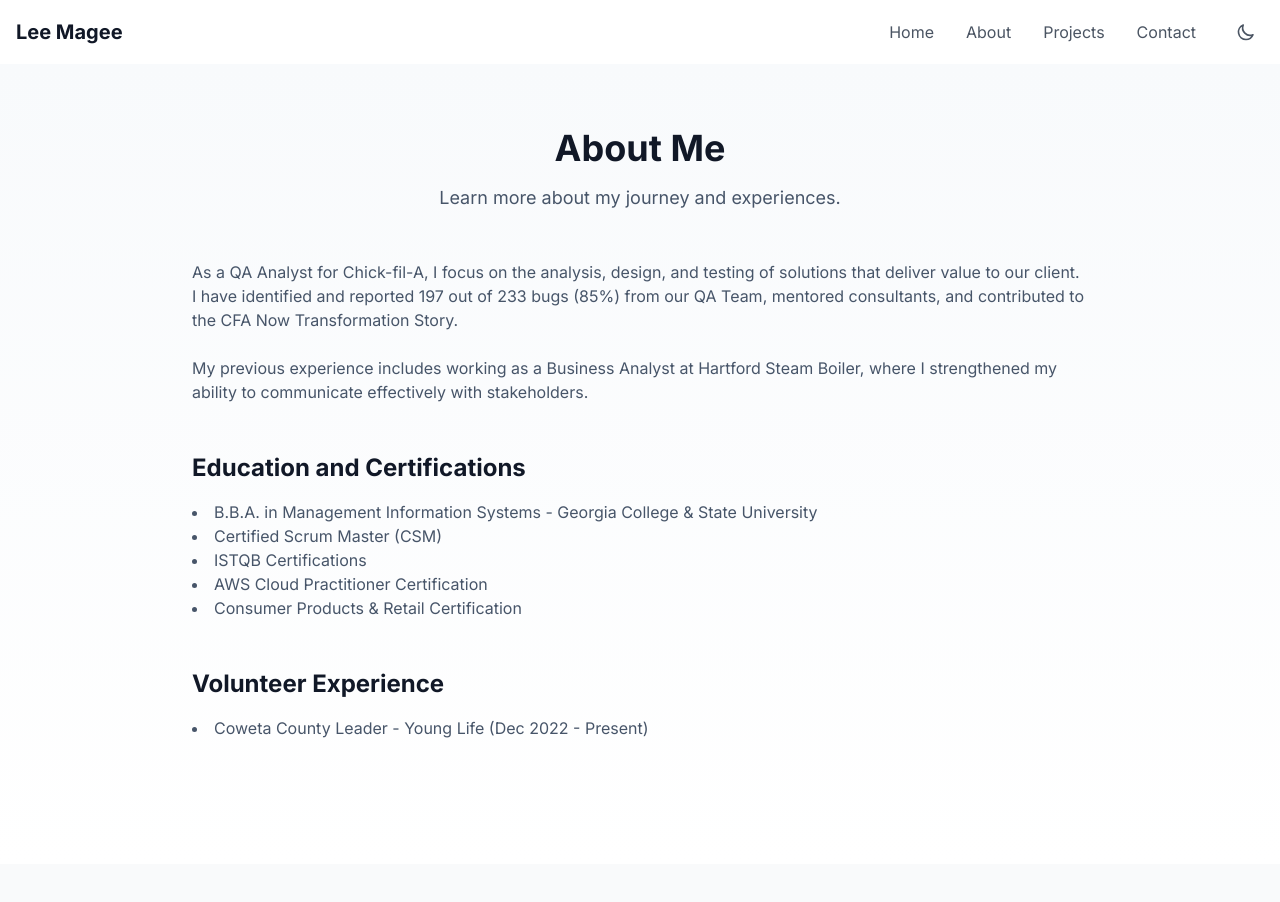
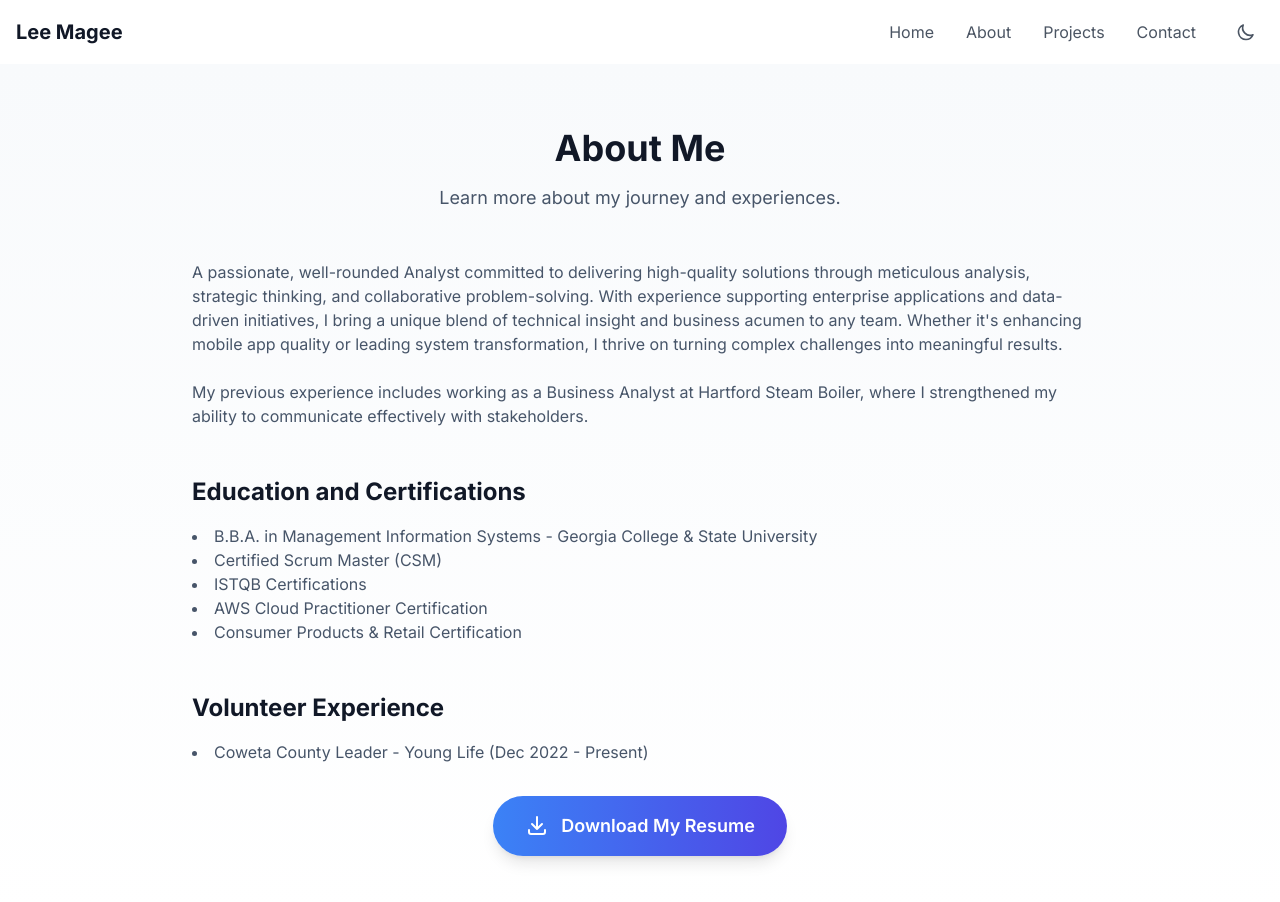
Before and after one commit to leemagee11/Portfolio-Website, a Next.js app: page /about in a window 1280 px wide. Shown: the top 902 px of the page. Before the commit the page ends 864 px from the top, so only its background shows below. Built offline with nearby package versions, Linux system fonts and the light colour scheme.

Commit message:
Update About page with resume download button and text tweaks

```diff
--- a/src/app/about/page.tsx
+++ b/src/app/about/page.tsx
@@ -12,7 +12,7 @@ export default function About() {
           </div>
           <div className="space-y-6">
             <p className="text-slate-600 dark:text-slate-300">
-              As a QA Analyst for Chick-fil-A, I focus on the analysis, design, and testing of solutions that deliver value to our client. I have identified and reported 197 out of 233 bugs (85%) from our QA Team, mentored consultants, and contributed to the CFA Now Transformation Story.
+            A passionate, well-rounded Analyst committed to delivering high-quality solutions through meticulous analysis, strategic thinking, and collaborative problem-solving. With experience supporting enterprise applications and data-driven initiatives, I bring a unique blend of technical insight and business acumen to any team. Whether it's enhancing mobile app quality or leading system transformation, I thrive on turning complex challenges into meaningful results.
             </p>
             <p className="text-slate-600 dark:text-slate-300">
               My previous experience includes working as a Business Analyst at Hartford Steam Boiler, where I strengthened my ability to communicate effectively with stakeholders.
@@ -36,6 +36,30 @@ export default function About() {
               <li>Coweta County Leader - Young Life (Dec 2022 - Present)</li>
             </ul>
           </div>
+
+          <div className="mt-8 text-center">
+            <a
+              href="/resume.pdf"
+              download
+              className="inline-flex items-center px-8 py-4 bg-gradient-to-r from-blue-500 to-indigo-600 text-white font-semibold text-lg rounded-full shadow-lg hover:from-blue-600 hover:to-indigo-700 focus:outline-none focus:ring-4 focus:ring-blue-300 focus:ring-offset-2"
+            >
+              <svg
+                xmlns="http://www.w3.org/2000/svg"
+                className="h-6 w-6 mr-3"
+                fill="none"
+                viewBox="0 0 24 24"
+                stroke="currentColor"
+                strokeWidth="2"
+              >
+                <path
+                  strokeLinecap="round"
+                  strokeLinejoin="round"
+                  d="M4 16v2a2 2 0 002 2h12a2 2 0 002-2v-2M7 10l5 5m0 0l5-5m-5 5V3"
+                />
+              </svg>
+              Download My Resume
+            </a>
+          </div>
         </div>
       </div>
     </>
--- a/src/app/projects/page.tsx
+++ b/src/app/projects/page.tsx
@@ -12,7 +12,7 @@ export default function Projects() {
           </div>
           <div className="grid gap-8 md:grid-cols-2">
             <div className="bg-white dark:bg-gray-800 p-6 rounded-2xl shadow-lg">
-              <h2 className="text-xl font-bold text-gray-900 dark:text-white mb-2">Chick-fil-A Now</h2>
+              <h2 className="text-xl font-bold text-gray-900 dark:text-white mb-2">Chick-fil-A</h2>
               <p className="text-slate-600 dark:text-slate-300 mb-4">
                 As a QA Analyst for Chick-fil-A, I prioritize quality in app releases to guarantee client satisfaction and deliver great results. I work closely with business partners to understand expected app behavior and expectations, enabling effective communication with developers to resolve defects quickly.
               </p>
@@ -24,7 +24,7 @@ export default function Projects() {
               </p>
             </div>
             <div className="bg-white dark:bg-gray-800 p-6 rounded-2xl shadow-lg">
-              <h2 className="text-xl font-bold text-gray-900 dark:text-white mb-2">Hartford Steam Boiler (HSB)</h2>
+              <h2 className="text-xl font-bold text-gray-900 dark:text-white mb-2">Hartford Steam Boiler</h2>
               <p className="text-slate-600 dark:text-slate-300 mb-4">
                 As a Business Analyst, I drafted weekly status reports and project plans to track accomplishments, upcoming activities, and issues, ensuring stakeholders were well-informed.
               </p>
```
